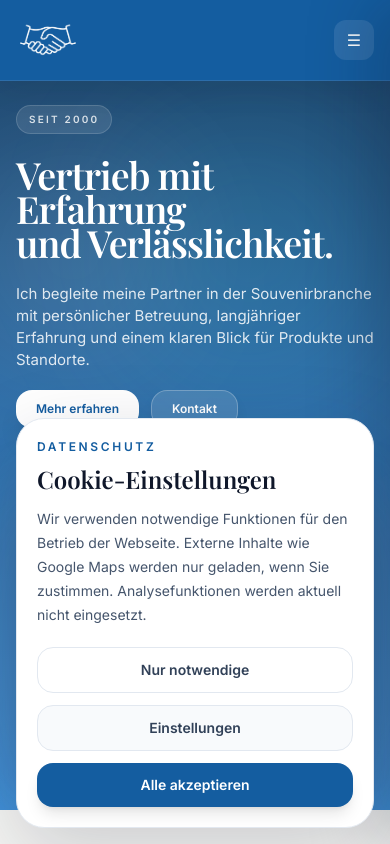
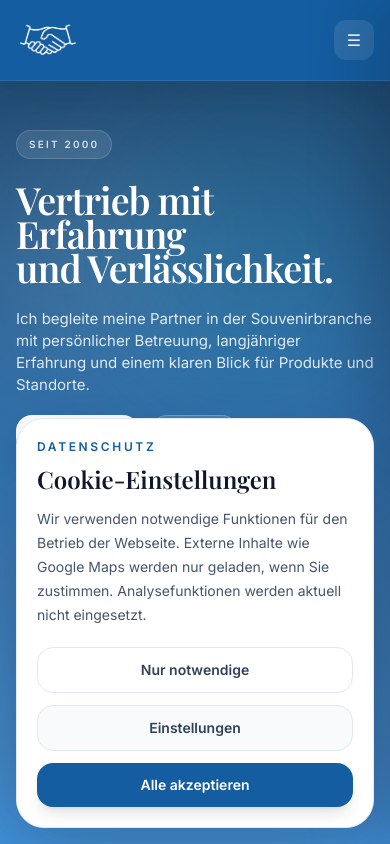
Before and after one commit to Lard912/handelsvertretung-amend, a Next.js app: page / in a window 390 px wide. Shown: the top 844 px of the page. Built offline with nearby package versions, Linux system fonts and the light colour scheme.

Commit message:
Fix mobile hero background overlay

```diff
--- a/app/page.tsx
+++ b/app/page.tsx
@@ -116,12 +116,12 @@ export default function Home() {
 
   return (
     <>
-<section className="relative flex min-h-0 items-start overflow-hidden bg-[#145da0] bg-[linear-gradient(135deg,#0d3b66_0%,#145da0_60%,#1c7ed6_100%)] pb-10 pt-6 text-white min-[600px]:min-h-[calc(100vh-80px)] min-[600px]:items-center min-[600px]:py-20 md:min-h-[calc(100vh-88px)]">
+<section className="relative flex min-h-[calc(100vh-80px)] items-center overflow-hidden bg-[#145da0] bg-[linear-gradient(135deg,#0d3b66_0%,#145da0_60%,#1c7ed6_100%)] py-10 text-white min-[600px]:py-20 md:min-h-[calc(100vh-88px)]">
   <div className="absolute inset-0 bg-[linear-gradient(180deg,rgba(13,59,102,0.92)_0%,rgba(20,93,160,0.88)_45%,rgba(28,126,214,0.82)_100%)] md:bg-[radial-gradient(circle_at_top_left,rgba(255,255,255,0.10),transparent_22%),radial-gradient(circle_at_80%_20%,rgba(255,255,255,0.08),transparent_18%),radial-gradient(circle_at_50%_100%,rgba(56,189,248,0.18),transparent_24%)]" />
   <div className="absolute -left-10 top-16 h-56 w-56 rounded-full bg-white/10 blur-3xl floating" />
   <div className="absolute right-0 top-10 h-72 w-72 rounded-full bg-cyan-300/10 blur-3xl floating-delayed" />
 
-<div className="relative grid w-full items-start gap-6 px-4 min-[600px]:items-center min-[600px]:px-6 min-[1648px]:mx-auto min-[1648px]:w-[1600px] min-[1648px]:px-0 md:-mt-10 md:grid-cols-[1.05fr_0.95fr] md:gap-10 lg:gap-14">    <Reveal>
+<div className="relative grid w-full items-center gap-6 px-4 min-[600px]:px-6 min-[1648px]:mx-auto min-[1648px]:w-[1600px] min-[1648px]:px-0 md:-mt-10 md:grid-cols-[1.05fr_0.95fr] md:gap-10 lg:gap-14">    <Reveal>
       <div className="max-w-3xl">
         <p className="inline-flex rounded-full border border-white/15 bg-white/10 px-3 py-1.5 text-[10px] font-semibold uppercase tracking-[0.22em] text-white/80 backdrop-blur min-[600px]:px-4 min-[600px]:py-2 min-[600px]:text-xs min-[600px]:tracking-[0.28em]">
           seit 2000
```
